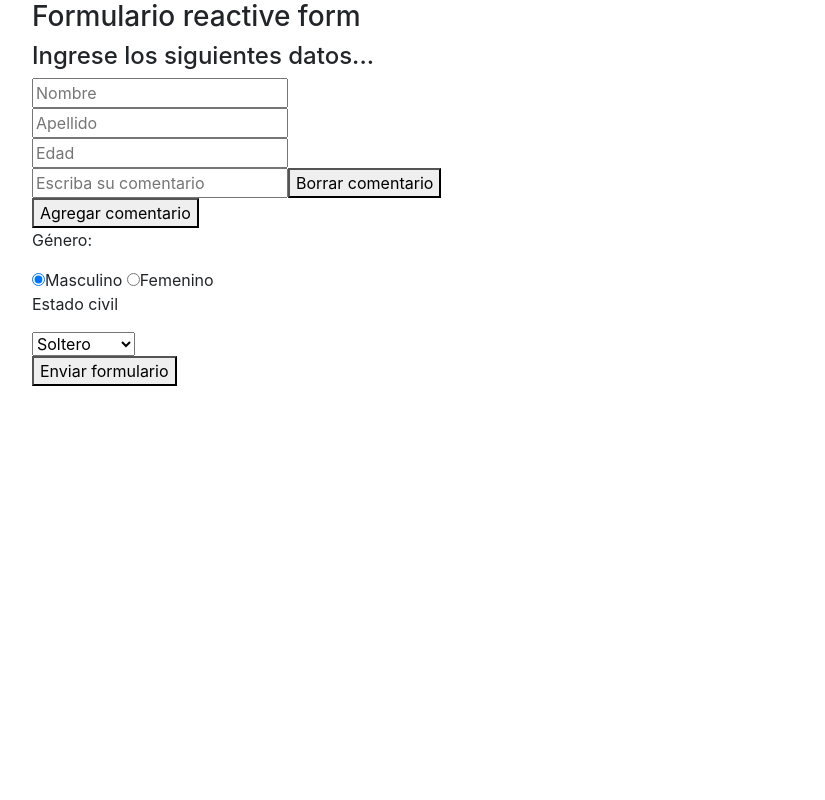
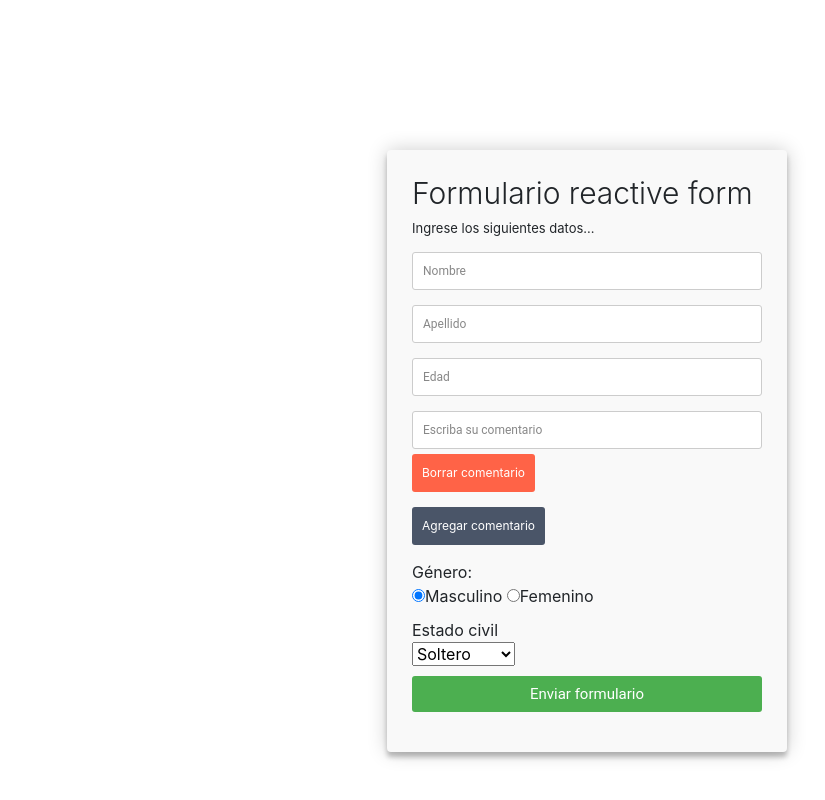
Before and after one commit to LeonOmega2712/AngularForm, an Angular app: page / in a window 1280 px wide. Shown: the top 800 px of the page, without its empty margins (53-878 px from the left). Built offline with nearby package versions, Linux system fonts and the light colour scheme.

Commit message:
Diseño agregado

```diff
--- a/src/app/app.component.css
+++ b/src/app/app.component.css
@@ -0,0 +1,158 @@
+* {
+  margin: 0;
+  padding: 0;
+  box-sizing: border-box;
+  text-rendering: optimizeLegibility;
+}
+
+body {
+  font-family: "Roboto", Helvetica, Arial, sans-serif;
+  font-weight: 100;
+  font-size: 12px;
+  line-height: 30px;
+  color: #777;
+}
+
+.container {
+  max-width: 400px;
+  width: 100%;
+  margin: 0 auto;
+  position: relative;
+}
+
+#contact input[type="text"],
+#contact input[type="email"],
+#contact input[type="number"],
+#contact input[type="url"],
+#contact textarea,
+#contact button[type="submit"] {
+  font: 400 12px/16px "Roboto", Helvetica, Arial, sans-serif;
+  border-radius: 3px;
+}
+
+#contact {
+  background: #f9f9f9;
+  padding: 25px;
+  margin: 150px 0;
+  border-radius: 4px;
+  box-shadow: 0 0 20px 0 rgba(0, 0, 0, 0.2), 0 5px 5px 0 rgba(0, 0, 0, 0.24);
+}
+
+#contact h3 {
+  display: block;
+  font-size: 30px;
+  font-weight: 300;
+  margin-bottom: 10px;
+}
+
+#contact h4 {
+  margin: 5px 0 15px;
+  display: block;
+  font-size: 13px;
+  font-weight: 400;
+}
+
+fieldset {
+  border: medium none !important;
+  margin: 0 0 10px;
+  min-width: 100%;
+  padding: 0;
+  width: 100%;
+}
+
+#contact input[type="text"],
+#contact input[type="email"],
+#contact input[type="number"],
+#contact input[type="url"],
+#contact textarea {
+  width: 100%;
+  border: 1px solid #ccc;
+  background: #fff;
+  margin: 0 0 5px;
+  padding: 10px;
+}
+
+#contact input[type="text"]:hover,
+#contact input[type="email"]:hover,
+#contact input[type="number"]:hover,
+#contact input[type="url"]:hover,
+#contact textarea:hover {
+  -webkit-transition: border-color 0.3s ease-in-out;
+  -moz-transition: border-color 0.3s ease-in-out;
+  transition: border-color 0.3s ease-in-out;
+  border: 1px solid #aaa;
+}
+
+#contact textarea {
+  height: 100px;
+  max-width: 100%;
+  resize: none;
+}
+
+#contact button[type="submit"] {
+  cursor: pointer;
+  width: 100%;
+  border: none;
+  background: #4caf50;
+  color: #fff;
+  margin: 0 0 5px;
+  padding: 10px;
+  font-size: 15px;
+}
+
+#contact button[type="submit"]:hover {
+  background: #43a047;
+  -webkit-transition: background 0.3s ease-in-out;
+  -moz-transition: background 0.3s ease-in-out;
+  transition: background-color 0.3s ease-in-out;
+}
+
+#contact button[type="submit"]:active {
+  box-shadow: inset 0 1px 3px rgba(0, 0, 0, 0.5);
+}
+
+.btnAddComment {
+  cursor: pointer;
+  border: none;
+  background: #4a5568;
+  color: #fff;
+  margin: 0 0 5px;
+  padding: 10px;
+  font-size: 12px;
+  border-radius: 3px;
+  outline: none;
+}
+
+.btnRemoveComment {
+  cursor: pointer;
+  border: none;
+  background: tomato;
+  color: #fff;
+  margin: 0 0 5px;
+  padding: 10px;
+  font-size: 12px;
+  border-radius: 3px;
+  outline: none;
+}
+
+#contact input:focus,
+#contact textarea:focus {
+  outline: 0;
+  border: 1px solid #aaa;
+}
+
+::-webkit-input-placeholder {
+  color: #888;
+}
+
+:-moz-placeholder {
+  color: #888;
+}
+
+::-moz-placeholder {
+  color: #888;
+}
+
+:-ms-input-placeholder {
+  color: #888;
+}
```
